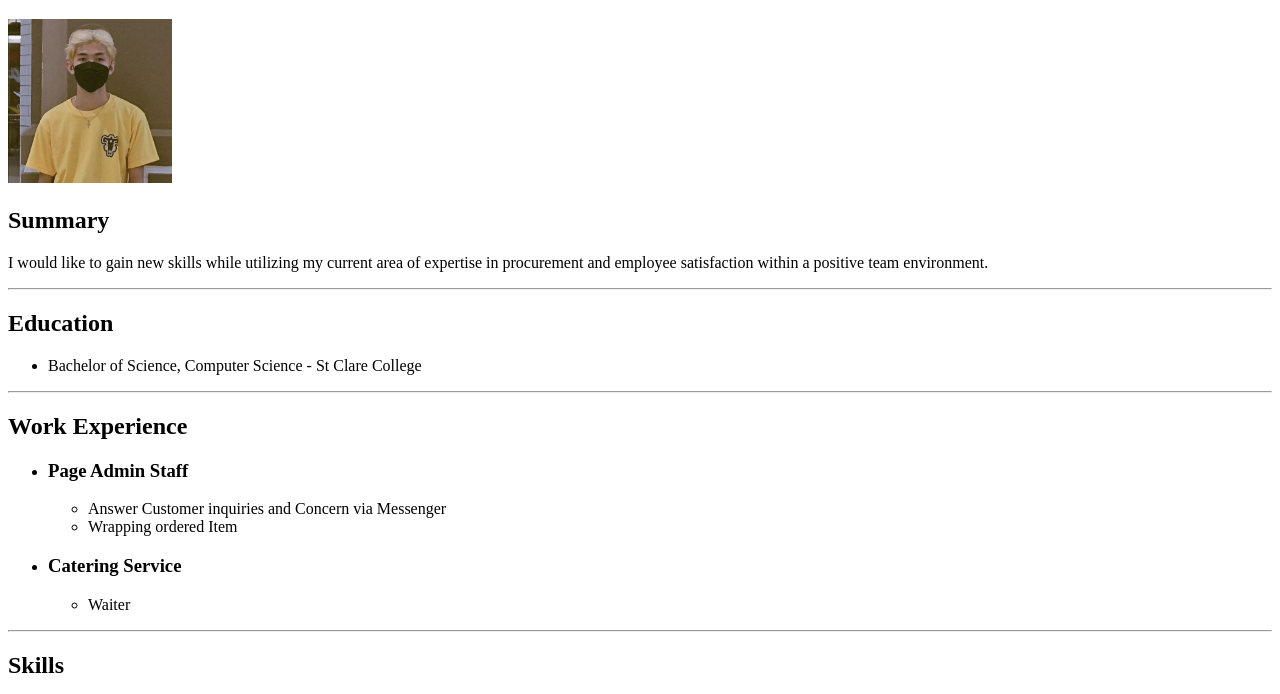
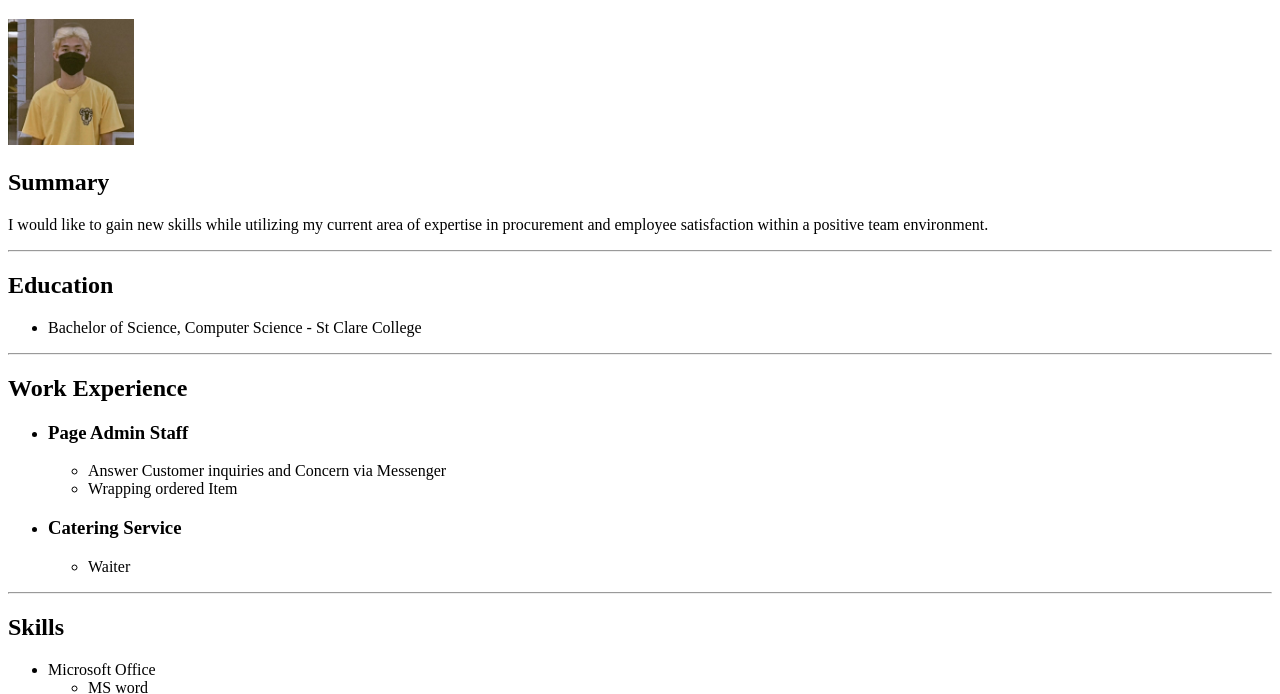
Before and after one commit to cedrick1772/my-portfolio, a plain HTML site: page index.html in a window 1280 px wide. Shown: the part 61-755 px from the top of the page. Drawn offline with Linux system fonts and the light colour scheme.

Commit message:
index.html

```diff
--- a/index.html
+++ b/index.html
@@ -1,12 +1,12 @@
 <!DOCTYPE html>
 <html lang="en">
   <head>
-    <title>MyResume</title>
+    <title>MyResume</title
     <link rel="Website icon" href="LOGO (2).png" />
   </head>
   <body>
     <h1>John Cedrick Punay</h1>
-    <img src="Punay.jpg" width="13%" height="13%" />
+    <img src="Punay.jpg" width="10%" height="10%" />
 
     <h2>Summary</h2>
     <p>
```
